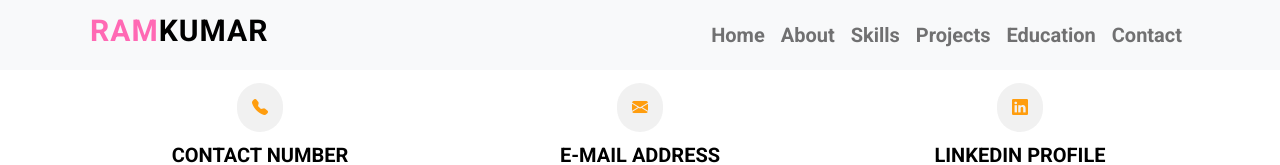
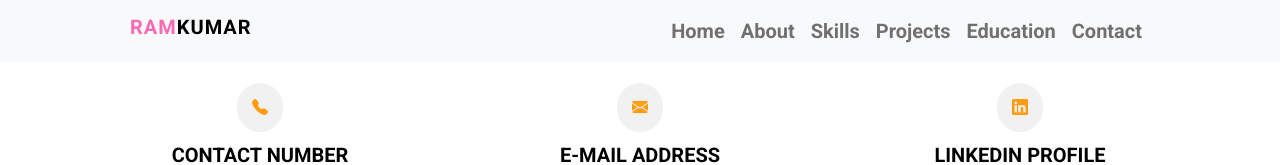
Before and after one commit to Ramkumar-J/Portfolio, a React (Create React App) app: page /contact in a window 1280 px wide. Shown: the top 165 px of the page. Built offline with nearby package versions, Linux system fonts and the light colour scheme; a web font is replaced by a local one.

Commit message:
initial commit

```diff
--- a/src/App.css
+++ b/src/App.css
@@ -248,7 +248,7 @@ color: chocolate !important;
 
 /* Navbar Styles */
 .heading{
-  font-size: 30px;
+  font-size: 20px;
   color: hotpink;
   text-transform: uppercase;
   letter-spacing: 1px;
--- a/src/Navbar.js
+++ b/src/Navbar.js
@@ -6,12 +6,12 @@ function Navbar(){
             <nav class="navbar navbar-expand-md navbar-light container">
                 <Link className="navbar-brand" to="/">
                 {/* <img class="img-fluid ms-5" src="https://img.icons8.com/clouds/50/r--v1.png"></img> */}
-                <h1 className="ms-2 heading">Ram<span>Kumar</span></h1>
+                <h1 className="ms-5 heading">Ram<span>Kumar</span></h1>
                 </Link>
                 {/* <span className="text-warning ms-2">Ramkumar</span> */}
                 <button class="navbar-toggler" type="button" data-bs-toggle="collapse" data-bs-target="#myNavbar"><span class="navbar-toggler-icon"></span></button>
                 <div class="collapse navbar-collapse" id="myNavbar">
-                    <ul class="navbar-nav ms-auto fs-5 fw-bolder me-2">
+                    <ul class="navbar-nav ms-auto fs-5 fw-bolder me-5">
                         <li className="nav-item">
                             <Link class="nav-link" to="/home">Home</Link>
                         </li>
```
